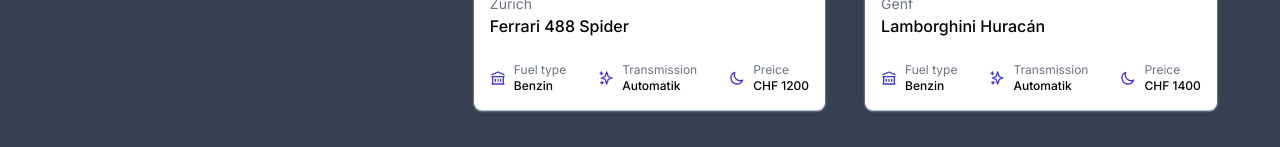
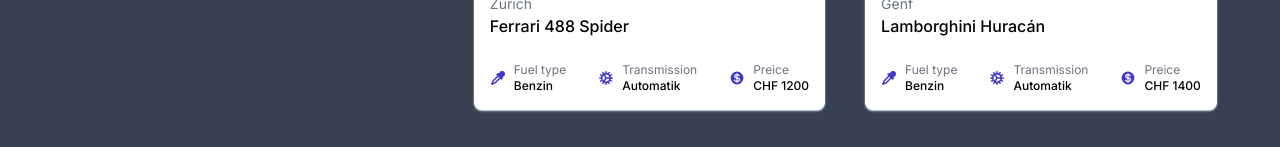
Before and after one commit to FLORES-SimonG/alltagsautoexclusive, a Next.js app in the folder frontend/alltagsauto/: page / in a window 1280 px wide. Shown: the part 3844-3991 px from the top of the page. Built offline with nearby package versions, Linux system fonts and the light colour scheme.

Commit message:
modified logos

```diff
--- a/frontend/alltagsauto/src/components/cardProduct.tsx
+++ b/frontend/alltagsauto/src/components/cardProduct.tsx
@@ -1,4 +1,3 @@
-
 import Image from "next/image";
 
 interface CardProductProps {
@@ -10,11 +9,20 @@
   name: string;
 }
 
-
-export default function CardProduct({ image, price, transmission, fuelType, name,location }: CardProductProps) {
+export default function CardProduct({
+  image,
+  price,
+  transmission,
+  fuelType,
+  name,
+  location,
+}: CardProductProps) {
   return (
     <div>
-      <a href="#" className="block rounded-lg p-4 shadow-sm shadow-indigo-100 bg-white">
+      <a
+        href="#"
+        className="block rounded-lg p-4 shadow-sm shadow-indigo-100 bg-white"
+      >
         <Image
           alt={name}
           src={image}
@@ -42,17 +50,15 @@
           <div className="mt-6 flex items-center gap-8 text-xs">
             <div className="sm:inline-flex sm:shrink-0 sm:items-center sm:gap-2">
               <svg
+                xmlns="http://www.w3.org/2000/svg"
+                viewBox="0 0 16 16"
+                fill="currentColor"
                 className="size-4 text-indigo-700"
-                xmlns="http://www.w3.org/2000/svg"
-                fill="none"
-                viewBox="0 0 24 24"
-                stroke="currentColor"
               >
                 <path
-                  strokeLinecap="round"
-                  strokeLinejoin="round"
-                  strokeWidth="2"
-                  d="M8 14v3m4-3v3m4-3v3M3 21h18M3 10h18M3 7l9-4 9 4M4 10h16v11H4V10z"
+                  fillRule="evenodd"
+                  d="M15 4a3.001 3.001 0 0 1-2.25 2.905V8.5a.75.75 0 0 1-.22.53l-.5.5a.75.75 0 0 1-1.06 0l-.72-.72-4.677 4.678A1.75 1.75 0 0 1 4.336 14h-.672a.25.25 0 0 0-.177.073l-.707.707a.75.75 0 0 1-1.06 0l-.5-.5a.75.75 0 0 1 0-1.06l.707-.707A.25.25 0 0 0 2 12.336v-.672c0-.464.184-.909.513-1.237L7.189 5.75l-.72-.72a.75.75 0 0 1 0-1.06l.5-.5a.75.75 0 0 1 .531-.22h1.595A3.001 3.001 0 0 1 15 4ZM9.19 7.75l-.94-.94-4.677 4.678a.25.25 0 0 0-.073.176v.672c0 .058-.003.115-.009.173a1.74 1.74 0 0 1 .173-.009h.672a.25.25 0 0 0 .177-.073L9.189 7.75Z"
+                  clipRule="evenodd"
                 />
               </svg>
 
@@ -65,17 +71,15 @@
 
             <div className="sm:inline-flex sm:shrink-0 sm:items-center sm:gap-2">
               <svg
-                className="size-4 text-indigo-700"
                 xmlns="http://www.w3.org/2000/svg"
-                fill="none"
-                viewBox="0 0 24 24"
-                stroke="currentColor"
+                viewBox="0 0 16 16"
+                fill="currentColor"
+                className=" text-indigo-700 size-4"
               >
                 <path
-                  strokeLinecap="round"
-                  strokeLinejoin="round"
-                  strokeWidth="2"
-                  d="M5 3v4M3 5h4M6 17v4m-2-2h4m5-16l2.286 6.857L21 12l-5.714 2.143L13 21l-2.286-6.857L5 12l5.714-2.143L13 3z"
+                  fill-rule="evenodd"
+                  d="M4.5 1.938a.75.75 0 0 1 1.025.274l.652 1.131c.351-.138.71-.233 1.073-.288V1.75a.75.75 0 0 1 1.5 0v1.306a5.03 5.03 0 0 1 1.072.288l.654-1.132a.75.75 0 1 1 1.298.75l-.652 1.13c.286.23.55.492.785.786l1.13-.653a.75.75 0 1 1 .75 1.3l-1.13.652c.137.351.233.71.288 1.073h1.305a.75.75 0 0 1 0 1.5h-1.306a5.032 5.032 0 0 1-.288 1.072l1.132.654a.75.75 0 0 1-.75 1.298l-1.13-.652c-.23.286-.492.55-.786.785l.652 1.13a.75.75 0 0 1-1.298.75l-.653-1.13c-.351.137-.71.233-1.073.288v1.305a.75.75 0 0 1-1.5 0v-1.306a5.032 5.032 0 0 1-1.072-.288l-.653 1.132a.75.75 0 0 1-1.3-.75l.653-1.13a4.966 4.966 0 0 1-.785-.786l-1.13.652a.75.75 0 0 1-.75-1.298l1.13-.653a4.965 4.965 0 0 1-.288-1.073H1.75a.75.75 0 0 1 0-1.5h1.306a5.03 5.03 0 0 1 .288-1.072l-1.132-.653a.75.75 0 0 1 .75-1.3l1.13.653c.23-.286.492-.55.786-.785l-.653-1.13A.75.75 0 0 1 4.5 1.937Zm1.14 3.476a3.501 3.501 0 0 0 0 5.172L7.135 8 5.641 5.414ZM8.434 8.75 6.94 11.336a3.491 3.491 0 0 0 2.81-.305 3.49 3.49 0 0 0 1.669-2.281H8.433Zm2.987-1.5H8.433L6.94 4.664a3.501 3.501 0 0 1 4.48 2.586Z"
+                  clip-rule="evenodd"
                 />
               </svg>
 
@@ -88,17 +92,16 @@
 
             <div className="sm:inline-flex sm:shrink-0 sm:items-center sm:gap-2">
               <svg
+                xmlns="http://www.w3.org/2000/svg"
+                viewBox="0 0 20 20"
+                fill="currentColor"
                 className="size-4 text-indigo-700"
-                xmlns="http://www.w3.org/2000/svg"
-                fill="none"
-                viewBox="0 0 24 24"
-                stroke="currentColor"
               >
+                <path d="M10.75 10.818v2.614A3.13 3.13 0 0 0 11.888 13c.482-.315.612-.648.612-.875 0-.227-.13-.56-.612-.875a3.13 3.13 0 0 0-1.138-.432ZM8.33 8.62c.053.055.115.11.184.164.208.16.46.284.736.363V6.603a2.45 2.45 0 0 0-.35.13c-.14.065-.27.143-.386.233-.377.292-.514.627-.514.909 0 .184.058.39.202.592.037.051.08.102.128.152Z" />
                 <path
-                  strokeLinecap="round"
-                  strokeLinejoin="round"
-                  strokeWidth="2"
-                  d="M20.354 15.354A9 9 0 018.646 3.646 9.003 9.003 0 0012 21a9.003 9.003 0 008.354-5.646z"
+                  fill-rule="evenodd"
+                  d="M18 10a8 8 0 1 1-16 0 8 8 0 0 1 16 0Zm-8-6a.75.75 0 0 1 .75.75v.316a3.78 3.78 0 0 1 1.653.713c.426.33.744.74.925 1.2a.75.75 0 0 1-1.395.55 1.35 1.35 0 0 0-.447-.563 2.187 2.187 0 0 0-.736-.363V9.3c.698.093 1.383.32 1.959.696.787.514 1.29 1.27 1.29 2.13 0 .86-.504 1.616-1.29 2.13-.576.377-1.261.603-1.96.696v.299a.75.75 0 1 1-1.5 0v-.3c-.697-.092-1.382-.318-1.958-.695-.482-.315-.857-.717-1.078-1.188a.75.75 0 1 1 1.359-.636c.08.173.245.376.54.569.313.205.706.353 1.138.432v-2.748a3.782 3.782 0 0 1-1.653-.713C6.9 9.433 6.5 8.681 6.5 7.875c0-.805.4-1.558 1.097-2.096a3.78 3.78 0 0 1 1.653-.713V4.75A.75.75 0 0 1 10 4Z"
+                  clip-rule="evenodd"
                 />
               </svg>
 
```
Lines whose indentation alone changed are shown as unchanged.
